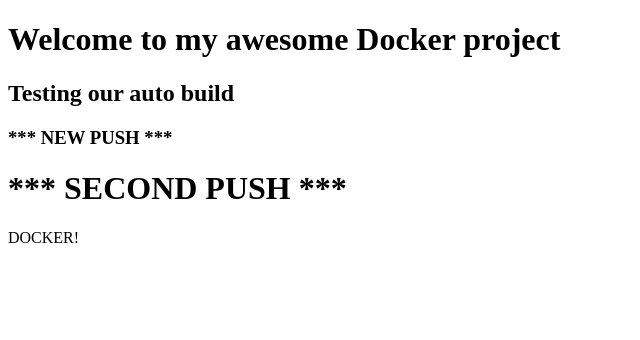
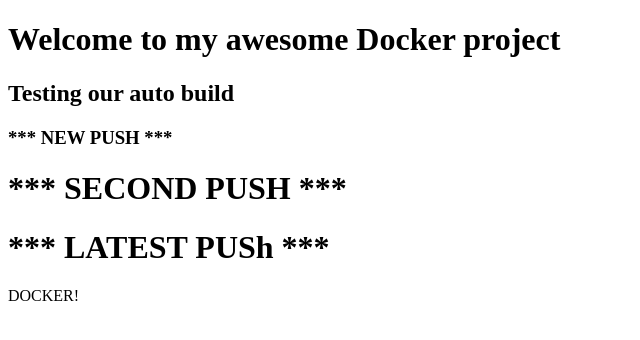
Before and after one commit to venuu99/docker_automation, a plain HTML site: page index.html in a window 1280 px wide. Shown: the whole page, without its empty margins (0-640 px from the left). Drawn offline with Linux system fonts and the light colour scheme.

Commit message:
Another Push

```diff
--- a/index.html
+++ b/index.html
@@ -11,6 +11,8 @@
 
 	 <h1> *** SECOND PUSH *** </h3>
 
+	 <h1> *** LATEST PUSh *** </h3>
+
 	 <p> DOCKER! </p>
 
 </head>
```
